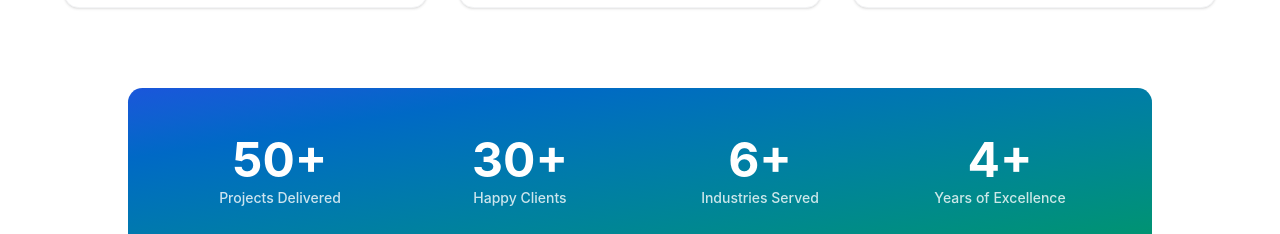
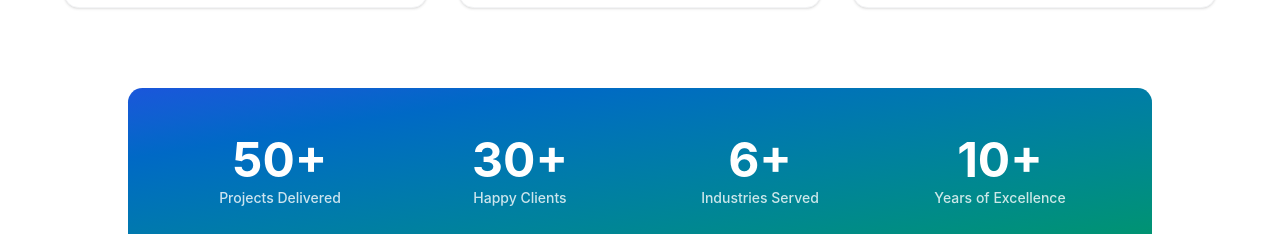
Before and after one commit to vangitech/VT-agency, a React (Vite) app in the folder frontend/: page / in a window 1280 px wide. Shown: the part 3380-3614 px from the top of the page. Built offline with nearby package versions, Linux system fonts and the light colour scheme; no server answers.

Commit message:
fix: update Years of Excellence stat to 10+

```diff
--- a/frontend/src/components/home/PageContentSection.jsx
+++ b/frontend/src/components/home/PageContentSection.jsx
@@ -44,7 +44,7 @@
   { value: '50+', label: 'Projects Delivered' },
   { value: '30+', label: 'Happy Clients' },
   { value: '6+', label: 'Industries Served' },
-  { value: '4+', label: 'Years of Excellence' },
+  { value: '10+', label: 'Years of Excellence' },
 ];
 
 const PageContentSection = ({ content }) => {
```
